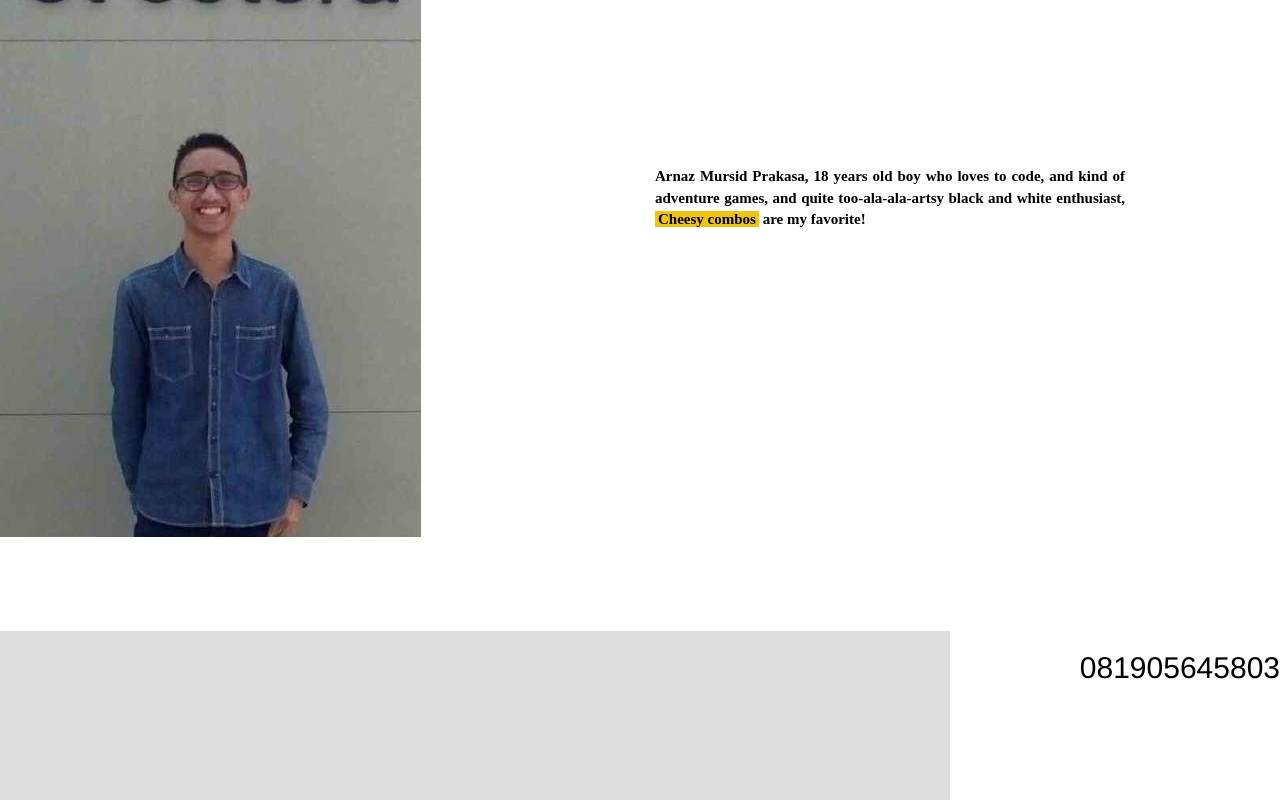
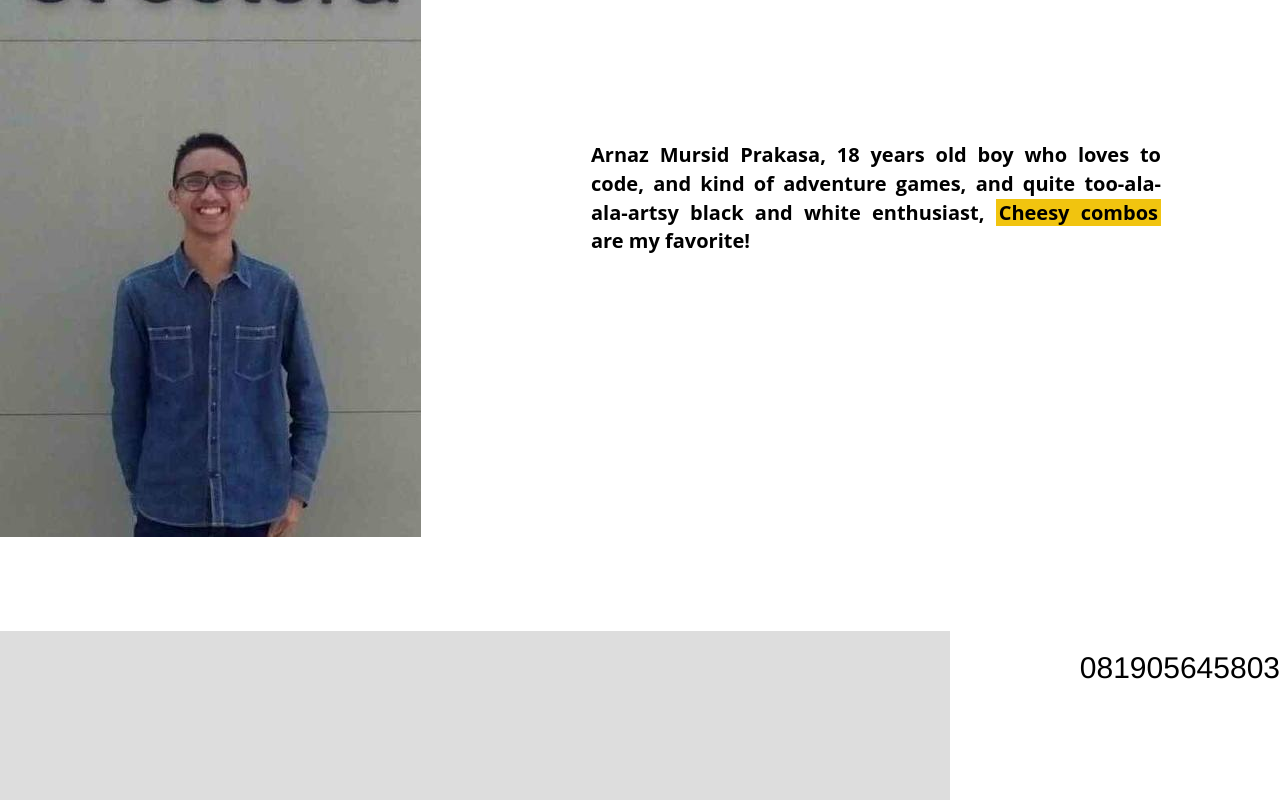
Before and after one commit to arnazmursidp/portofolio, a React (Create React App) app: page /home in a window 1280 px wide. Shown: the part 820-1620 px from the top of the page. Built offline with nearby package versions, Linux system fonts and the light colour scheme.

Commit message:
add border bottom animation and width for p div

```diff
--- a/media/css/Introduce.css
+++ b/media/css/Introduce.css
@@ -1,7 +1,7 @@
 p{
     padding: 15px;
-    font-family: 'Calibri Light';
-    font-size: 15px;
+    font-family: 'Open Sans';
+    font-size: 20px;
 }
 
 .App-introduce {
@@ -19,7 +19,7 @@ p{
     color: black;
     background-color: transparent;
     transition: background-color 0.5s, color 0.5s;
-    width: 500px;
+    width: 600px;
     opacity: 1;
     -webkit-transition: background-color 0.5s, color 0.5s;
     -moz-transition: background-color 0.5s, color 0.5s;
@@ -55,7 +55,7 @@ p{
 }
 
 .show{
-    width: 50%;
+    width: 55%;
     margin-top: 10px;
     opacity: 1;
     animation: lefts 1s;
@@ -67,7 +67,7 @@ p{
     width: 421px;
     height: 676px;
     position: absolute;
-    background-color: white;
+    background-color: rgb(238, 238, 238);
     z-index: 3;
     opacity: 0;
     transition: opacity 0.5s;
@@ -83,13 +83,33 @@ p{
     font-size: 50px;
     font-family: Calibri;
     letter-spacing: 3px;
+    position: relative;
     -webkit-transition: letter-spacing 0.5s;
     -moz-transition: letter-spacing 0.5s;
-    transition: letter-spacing 0.5s;
+    transition: letter-spacing 0.5s, transform 0.5s, opacity 0.5s;
+}
+
+.hoverImg a::after{
+    position: absolute;
+	bottom: 0;
+	left: 0;
+	width: 100%;
+	height: 3px;
+	background: gray;
+	content: '';
+	-webkit-transition: -webkit-transform 0.35s;
+	transition: transform 0.35s;
+	-webkit-transform: translate3d(-100%,0,0);
+	transform: translate3d(-100%,0,0);
+}
+
+.hoverImg:hover a::after{
+    -webkit-transform: translate3d(0,0,0);
+	transform: translate3d(0,0,0);
 }
 
 .hoverImg a:hover{
-    letter-spacing: 10px
+    letter-spacing: 7px
 }
 
 .hoverImg:hover{
@@ -102,7 +122,7 @@ p{
 }
 
 @keyframes lefts {
-    from { opacity: 0; margin-right: -70px; }
+    from { opacity: 0; margin-right: -120px; }
     to { opacity: 1; margin-right: 0px; }
 }
 
```
